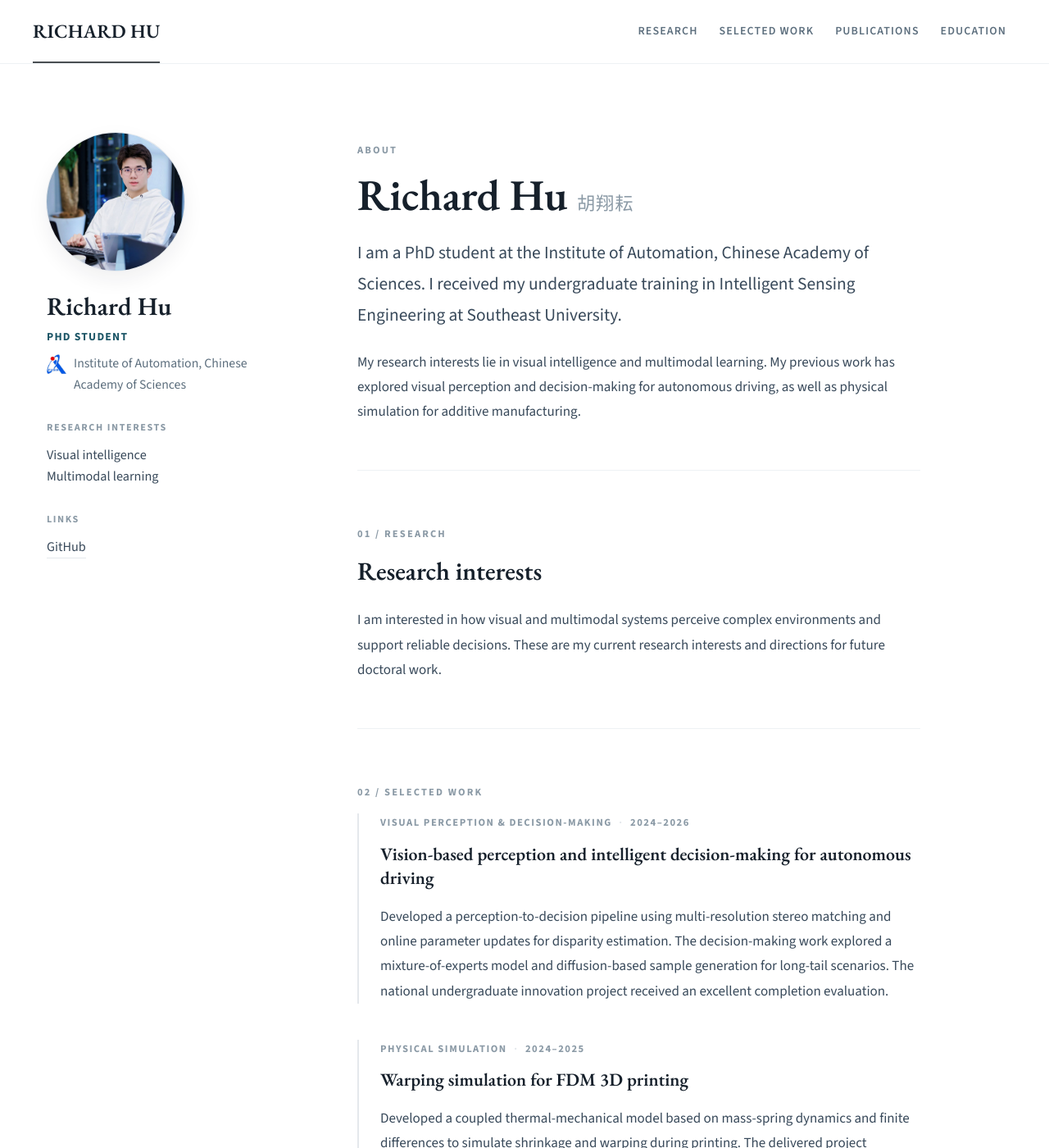
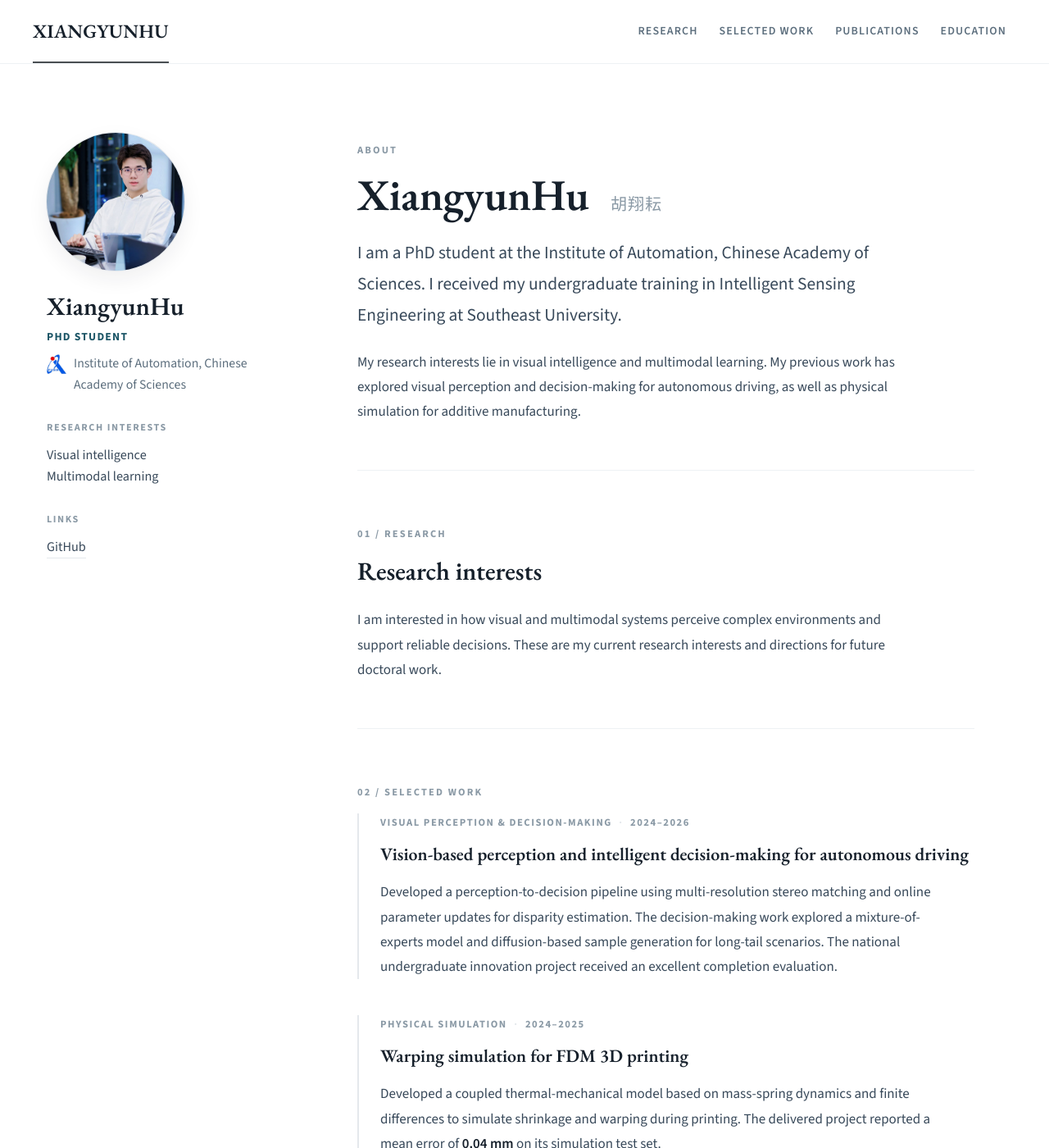
Before and after one commit to RichardHu6666/richardhu6666.github.io, a Jekyll site: the page built from index.html, in a window 1280 px wide and 1400 px high. Shown: the whole window at 82% size. Built offline with Jekyll 4.4.1, drawn with Linux system fonts in a browser that asks for light colours; some of the changed text lies outside the part shown.

Commit message:
Rename the page to XiangyunHu and fix the column that squeezed the heading
The account and repository were renamed, so the display name follows: site
title, author name, page title, masthead wordmark and the profile heading all
read XiangyunHu now.

The name heading is a flex row holding the display name and the Chinese name.
Wiring up a span for the display name exposed a pre-existing layout bug: the
content column was only 402px of a 447px grid track, so at intermediate widths
the two names no longer fitted on one line and the Chinese name dropped to its
own line.

The cause was a leftover hack in the vendored stylesheet, kept from the float
layout that .shell replaced:

    .page { width: 90% !important; padding-right: 20px !important; }

Nothing else needed that rule - the grid owns the column - so it only served to
strangle it. Removed, along with a note where it sat explaining why the content
column's width is not to be set there. The column is a full grid track again and
the names share a baseline down to 1024px, where the single-column layout takes
over.

The heading also gains a column-gap so the two names never touch, and
max-width: none so the measure cap intended for body text cannot narrow it.

```diff
--- a/_config.yml
+++ b/_config.yml
@@ -9,9 +9,9 @@
 # Basic Site Settings
 locale                   : "en-US"
 site_theme               : "default"
-title                    : "Richard Hu"
+title                    : "XiangyunHu"
 title_separator          : "-"
-name                     : &name "Richard Hu"
+name                     : &name "XiangyunHu"
 description              : &description "PhD student at the Institute of Automation, Chinese Academy of Sciences. Research interests in visual intelligence and multimodal learning."
 url                      : "https://xiangyunhu.github.io"
 baseurl                  : ""
@@ -23,7 +23,7 @@ repository               : "XiangyunHu/XiangyunHu.github.io"
 author:
   # Biographic information
   avatar           : "profile.jpg"
-  name             : "Richard Hu"
+  name             : "XiangyunHu"
   description      : "PhD Student"
   pronouns         : ""
   bio              : "Research interests in visual intelligence and multimodal learning."
--- a/_sass/_site.scss
+++ b/_sass/_site.scss
@@ -1,5 +1,5 @@
 /* ==========================================================================
-   SITE — local visual layer for Richard Hu's homepage
+   SITE — local visual layer for XiangyunHu's homepage
    --------------------------------------------------------------------------
    This is the only stylesheet in the project that carries site-specific
    design decisions. It is imported last (see assets/css/main.scss) so it
@@ -513,13 +513,29 @@ button:focus-visible {
 .native-name {
   color: var(--ink-faint);
   font-family: var(--font-body);
-  font-size: 0.42em;
+  font-size: 0.38em;
   font-weight: 400;
   letter-spacing: 0.04em;
   white-space: nowrap;
 }
 
-.lead {
+/* The display name and the Chinese name sit on one line, spaced by column-gap.
+   The h1 must be free to span the full column: it is a flex container, so it
+   shrink-wraps its content, and the measure cap meant for body text would
+   otherwise squeeze it narrow enough to wrap. Wrapping is still allowed for
+   very narrow viewports, rather than nowrap, to avoid overflow. */
+.home-section h1 {
+  display: flex;
+  flex-wrap: wrap;
+  align-items: baseline;
+  column-gap: 0.5em;
+  max-width: none;
+}
+
+.home-section h1 .display-name {
+  font-size: 2.95rem;
+  line-height: 1.1;
+}.lead {
   color: var(--ink-soft);
   font-size: 1.19rem;
   line-height: 1.78;
@@ -752,7 +768,8 @@ button:focus-visible {
     margin-bottom: 40px;
   }
 
-  .home-section h1 {
+  /* Scoped to .display-name so the Chinese name keeps its em ratio. */
+  .home-section h1 .display-name {
     font-size: 2.15rem;
   }
 
--- a/_sass/layout/_sidebar.scss
+++ b/_sass/layout/_sidebar.scss
@@ -337,10 +337,11 @@
   max-width: 100% !important;
 }
 
-.page {
-  width: 90% !important; /* Tells the main content to take up 75% of the screen, leaving 25% for the sidebar */
-  padding-right: 20px !important;
-}
+/* The content column's width is owned by the .shell grid in _sass/_site.scss.
+   Two hacks used to sit here - `.page { width: 90% !important; padding-right:
+   20px !important; }` - written for the earlier float layout. They only served
+   to squeeze the column (402px of a 447px grid track), which wrapped the name
+   heading on one line and pushed the Chinese name onto the next. Removed. */
 
 /* Kill the old float behavior */
 .sidebar {
--- a/index.html
+++ b/index.html
@@ -1,13 +1,13 @@
 ---
 layout: default
-title: Richard Hu
+title: XiangyunHu
 permalink: /
 author_profile: true
 ---
 
 <section id="about" class="home-section">
   <p class="section-kicker">About</p>
-  <h1>Richard Hu <span class="native-name" lang="zh-CN">胡翔耘</span></h1>
+  <h1><span class="display-name">XiangyunHu</span><span class="native-name" lang="zh-CN">胡翔耘</span></h1>
   <p class="lead">I am a PhD student at the Institute of Automation, Chinese Academy of Sciences. I received my undergraduate training in Intelligent Sensing Engineering at Southeast University.</p>
   <p>My research interests lie in visual intelligence and multimodal learning. My previous work has explored visual perception and decision-making for autonomous driving, as well as physical simulation for additive manufacturing.</p>
 </section>
```
Also changed, not shown: README.md.
